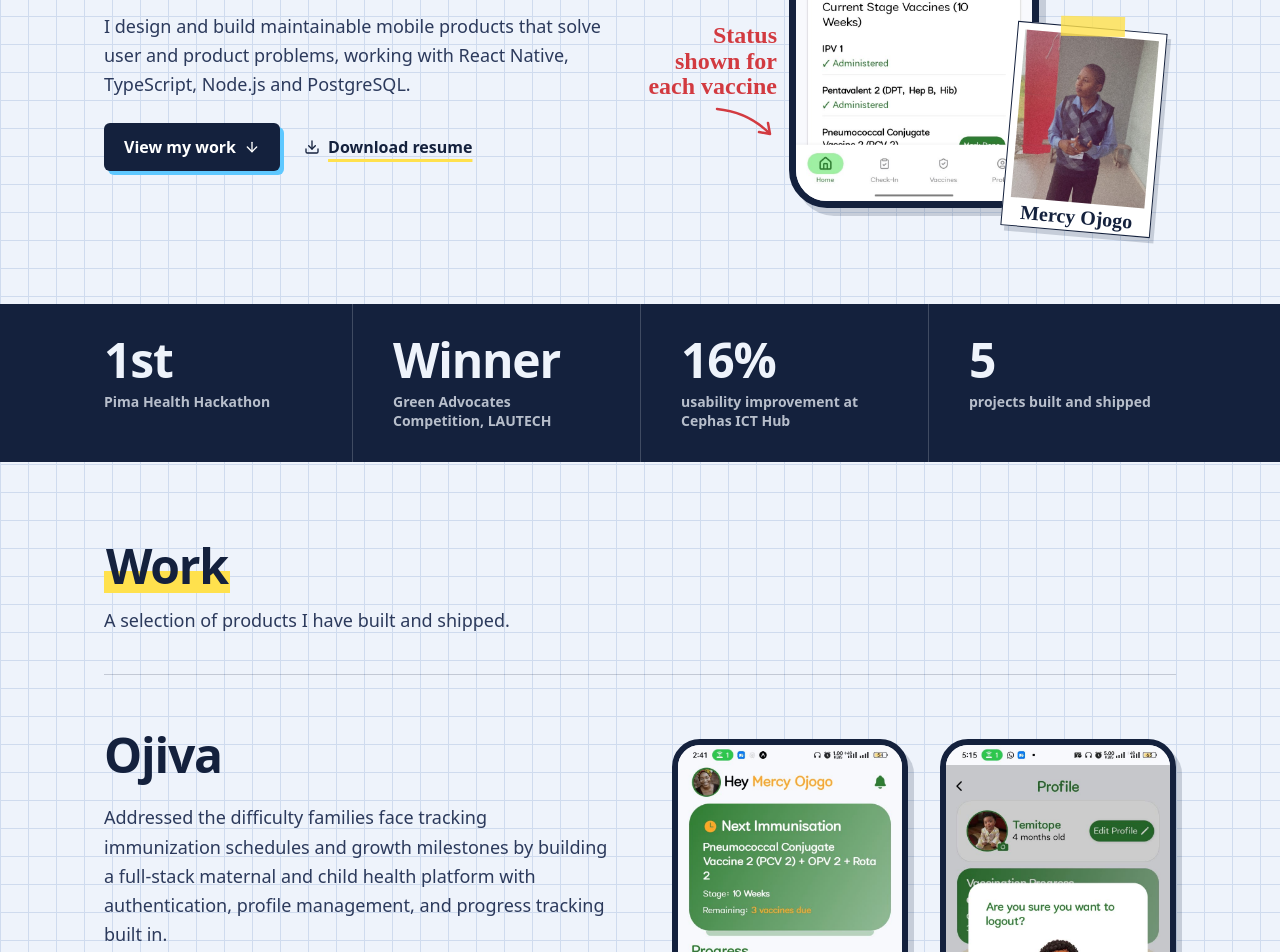
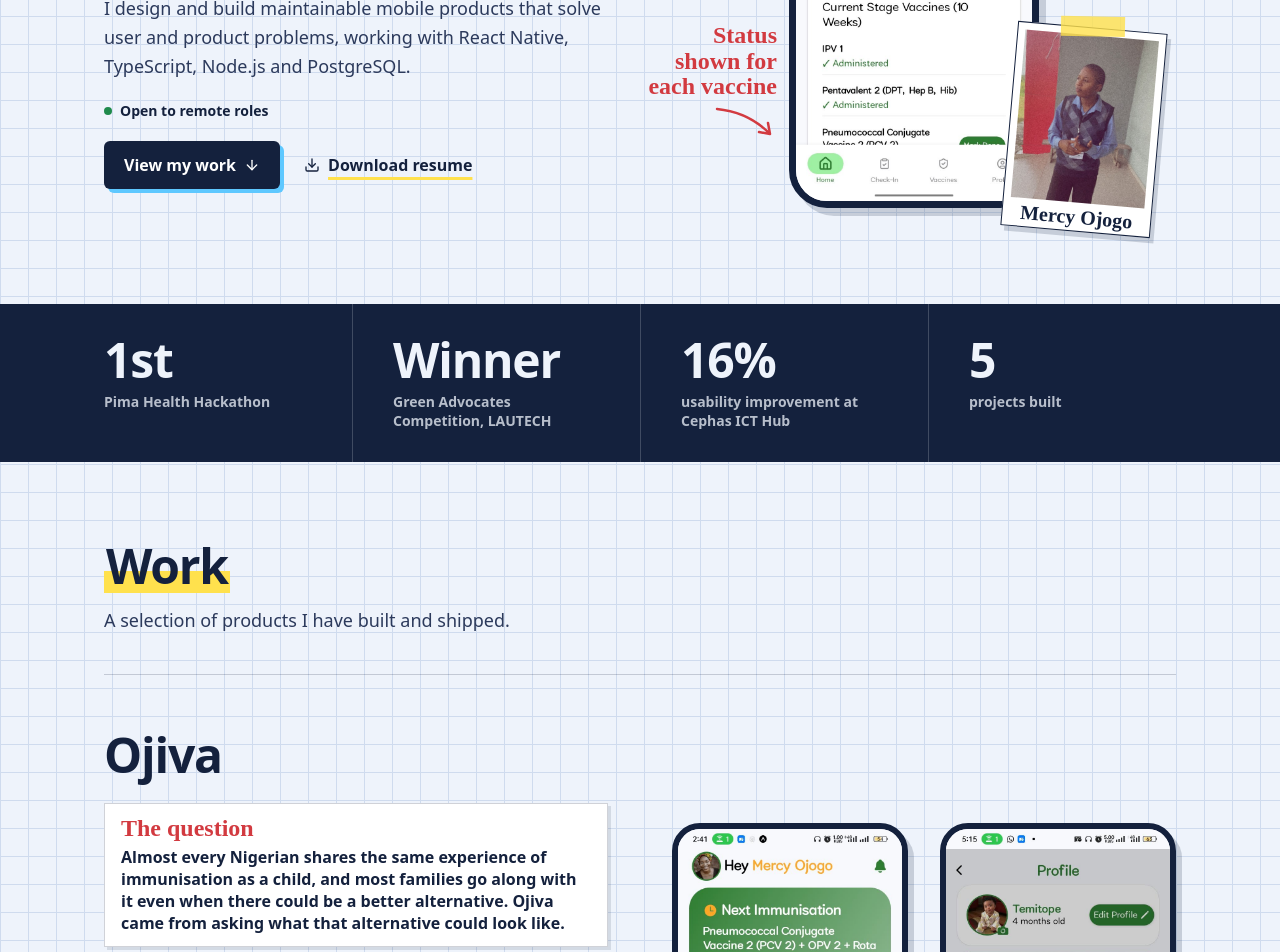
Before and after one commit to OjogoMercy/Portfolio, a React (Vite) app: page / in a window 1280 px wide. Shown: the part 460-1412 px from the top of the page. Built offline with nearby package versions, Linux system fonts and the light colour scheme.

Commit message:
feat: enhance portfolio with story notes and experience details

```diff
--- a/src/App.tsx
+++ b/src/App.tsx
@@ -76,9 +76,11 @@ function App() {
           <SectionHeading>About</SectionHeading>
           <div className="mt-10 grid gap-10 border-t border-ink/20 pt-10 lg:grid-cols-[1fr_1.15fr] lg:gap-16">
             <p className="text-2xl leading-snug font-extrabold tracking-tight text-balance sm:text-3xl">
-              Good software isn't just built with code. It's built through
-              hundreds of thoughtful decisions about users, trade-offs, and
-              long-term maintainability.
+              Good software isn't just built with code. It's built through{" "}
+              <span className="underline decoration-pen decoration-wavy decoration-2 underline-offset-[7px]">
+                hundreds of thoughtful decisions
+              </span>{" "}
+              about users, trade-offs, and long-term maintainability.
             </p>
             <div className="space-y-4 text-lg leading-relaxed text-ink-soft">
               <p>
@@ -102,33 +104,36 @@ function App() {
                 problem well enough to know what should be built in the first
                 place.
               </p>
-              <p>
-                If you're building products that value thoughtful engineering
-                and product thinking, I'd love to connect.
-              </p>
             </div>
           </div>
         </section>
 
         <section
           id="contact"
-          className="mx-auto flex w-full max-w-6xl scroll-mt-20 flex-wrap items-center gap-x-12 gap-y-8 px-5 pb-24 sm:px-10"
+          className="mx-auto w-full max-w-6xl scroll-mt-20 px-5 pb-28 sm:px-10"
         >
-          <div className="min-w-[260px] -rotate-2 bg-marker px-6 py-5 shadow-[4px_5px_0_rgb(20_33_61/0.2)]">
-            <h2 className="text-2xl leading-none font-extrabold tracking-tight">
-              Contact
+          <div className="grid items-end gap-10 border-t-4 border-ink pt-14 lg:grid-cols-[1.4fr_1fr] lg:gap-16">
+            <h2 className="text-4xl leading-[1.08] font-extrabold tracking-tight text-balance sm:text-5xl lg:text-6xl">
+              If you're building products that value{" "}
+              <span className="hl">thoughtful engineering</span> and product
+              thinking, I'd love to connect.
             </h2>
-            <p className="mt-2 font-bold break-all">mercyojogo@gmail.com</p>
-          </div>
-          <div className="flex flex-col gap-4">
-            <a
-              href="mailto:mercyojogo@gmail.com"
-              className="inline-flex w-fit items-center gap-2 rounded-md bg-ink px-5 py-3 font-bold text-white shadow-[4px_4px_0_var(--color-sky)]"
-            >
-              <Mail aria-hidden="true" className="size-4" />
-              Send an email
-            </a>
-            <div className="flex gap-3">
+            <div className="flex flex-col items-start gap-5">
+              <p className="inline-flex items-center gap-2 text-sm font-bold">
+                <span
+                  aria-hidden="true"
+                  className="size-2 rounded-full bg-[#1f8a4c]"
+                />
+                Open to remote roles
+              </p>
+              <a
+                href="mailto:mercyojogo@gmail.com"
+                className="inline-flex items-center gap-3 rounded-md bg-ink px-6 py-4 text-lg font-bold break-all text-white shadow-[5px_5px_0_var(--color-sky)] transition-transform hover:translate-x-0.5 hover:translate-y-0.5 hover:shadow-[3px_3px_0_var(--color-sky)]"
+              >
+                <Mail aria-hidden="true" className="size-5 shrink-0" />
+                mercyojogo@gmail.com
+              </a>
+              <div className="flex gap-3">
               <a
                 href="https://github.com/OjogoMercy"
                 target="_blank"
@@ -163,6 +168,7 @@ function App() {
               >
                 <Phone aria-hidden="true" className="size-5" />
               </a>
+              </div>
             </div>
           </div>
         </section>
--- a/src/components/Database.tsx
+++ b/src/components/Database.tsx
@@ -49,6 +49,8 @@ export interface ExperienceItem {
   id: string;
   company: string;
   role: string;
+  period: string;
+  location: string;
   logo: string;
   highlights: string[];
   tags: string[];
@@ -61,9 +63,15 @@ export interface ProjectScreen {
   note: string;
 }
 
+export interface ProjectStory {
+  label: string;
+  text: string;
+}
+
 export interface ProjectItem {
   id: string;
   company: string;
+  story?: ProjectStory;
   award?: string;
   badge?: string;
   logo: string;
@@ -79,6 +87,8 @@ export const experience: ExperienceItem[] = [
     id: "1",
     company: "Ransact",
     role: "Frontend Mobile Developer",
+    period: "Jan 2026 – Present",
+    location: "Remote",
     logo: "/ransact.png",
     highlights: [
       "Developed a cross-platform fintech application using React Native, Expo Router, and TypeScript.",
@@ -96,9 +106,25 @@ export const experience: ExperienceItem[] = [
     ],
   },
   {
+    id: "3",
+    company: "CowryWise",
+    role: "Campus Ambassador",
+    period: "Apr 2025 – Present",
+    location: "Ogbomosho, Nigeria",
+    logo: "/cowry.webp",
+    highlights: [
+      "Served as a tech advocate, promoting digital financial tools and onboarding users through peer-led sessions",
+      "Organized community events focused on financial literacy, increasing platform adoption within the campus community",
+      "Strengthened speaking and cross-functional communication skills",
+    ],
+    tags: ["Community Advocacy", "Financial Literacy", "Onboarding"],
+  },
+  {
     id: "2",
     company: "Cephas ICT Hub",
     role: "Mobile Application Developer",
+    period: "Apr 2025 – Dec 2025",
+    location: "Ogbomosho, Nigeria",
     logo: "/Cephas.jpg",
     highlights: [
       "Developed mobile applications using React Native, Expo, AsyncStorage, Redux Toolkit, and Zustand",
@@ -112,18 +138,6 @@ export const experience: ExperienceItem[] = [
       "Redux Toolkit",
       "Zustand",
     ],
-  },
-  {
-    id: "3",
-    company: "CowryWise",
-    role: "Campus Ambassador",
-    logo: "/cowry.webp",
-    highlights: [
-      "Served as a tech advocate, promoting digital financial tools and onboarding users through peer-led sessions",
-      "Organized community events focused on financial literacy, increasing platform adoption within the campus community",
-      "Strengthened speaking and cross-functional communication skills",
-    ],
-    tags: ["Community Advocacy", "Financial Literacy", "Onboarding"],
   },
 ];
 
@@ -150,6 +164,10 @@ export const Projects: ProjectItem[] = [
   {
     id: "1",
     company: "Ojiva",
+    story: {
+      label: "The question",
+      text: "Almost every Nigerian shares the same experience of immunisation as a child, and most families go along with it even when there could be a better alternative. Ojiva came from asking what that alternative could look like.",
+    },
     logo: "/OjivaHomescreen.jpg",
     fit: "cover",
     link: "https://github.com/OjogoMercy/HealthCard",
@@ -186,6 +204,10 @@ export const Projects: ProjectItem[] = [
   {
     id: "2",
     company: "ScanMe",
+    story: {
+      label: "Why I built it",
+      text: "I keep a lot of notes and wanted an easy way to keep track of the things I find useful every day. ScanMe is how I made that easier for myself.",
+    },
     logo: "/scanMeHomescreen.jpg",
     fit: "cover",
     link: "https://github.com/OjogoMercy/ScanMeV2",
@@ -221,6 +243,10 @@ export const Projects: ProjectItem[] = [
     company: "Paylinc",
     award: "Green Advocates Competition, LAUTECH",
     badge: "Winner",
+    story: {
+      label: "Status",
+      text: "A startup I'm actively building with classmates from university.",
+    },
     logo: "/paylinc.PNG",
     highlights: [
       "Solving the friction and leakage of cash-based fare collection on university transport by building a QR-based digital wallet system that lets students pay instantly without carrying cash.",
--- a/src/components/FeaturedProject.tsx
+++ b/src/components/FeaturedProject.tsx
@@ -1,6 +1,7 @@
 import { ArrowUpRight } from "lucide-react";
 import { projectLinkLabel } from "./Database";
 import type { ProjectItem } from "./Database";
+import StoryNote from "./StoryNote";
 import TagList from "./TagList";
 
 export default function FeaturedProject({
@@ -16,6 +17,11 @@ export default function FeaturedProject({
         <h3 className="text-4xl leading-none font-extrabold tracking-tight sm:text-5xl">
           {item.company}
         </h3>
+        {item.story && (
+          <div className="mt-6">
+            <StoryNote story={item.story} />
+          </div>
+        )}
         <div className="mt-6 space-y-4 text-lg leading-relaxed text-ink-soft">
           {item.highlights.map((point) => (
             <p key={point}>{point}</p>
--- a/src/components/Hero.tsx
+++ b/src/components/Hero.tsx
@@ -23,7 +23,14 @@ export default function Hero() {
           product problems, working with React Native, TypeScript, Node.js and
           PostgreSQL.
         </p>
-        <div className="mt-1 flex flex-wrap items-center gap-x-6 gap-y-4">
+        <p className="inline-flex items-center gap-2 text-sm font-bold">
+          <span
+            aria-hidden="true"
+            className="size-2 rounded-full bg-[#1f8a4c]"
+          />
+          Open to remote roles
+        </p>
+        <div className="flex flex-wrap items-center gap-x-6 gap-y-4">
           <a
             href="#projects"
             className="inline-flex items-center gap-2 rounded-md bg-ink px-5 py-3 font-bold text-white shadow-[4px_4px_0_var(--color-sky)] transition-transform hover:translate-x-0.5 hover:translate-y-0.5 hover:shadow-[2px_2px_0_var(--color-sky)]"
--- a/src/components/ProjectCard.tsx
+++ b/src/components/ProjectCard.tsx
@@ -1,6 +1,7 @@
 import { ArrowUpRight } from "lucide-react";
 import { projectLinkLabel } from "./Database";
 import type { ProjectItem } from "./Database";
+import StoryNote from "./StoryNote";
 import TagList from "./TagList";
 
 export default function ProjectCard({ item }: { item: ProjectItem }) {
@@ -31,6 +32,7 @@ export default function ProjectCard({ item }: { item: ProjectItem }) {
             <p className="text-sm font-bold text-ink-muted">{item.award}</p>
           )}
         </div>
+        {item.story && <StoryNote story={item.story} />}
         {item.highlights.map((point) => (
           <p key={point} className="leading-relaxed text-ink-soft">
             {point}
--- a/src/components/ProofBand.tsx
+++ b/src/components/ProofBand.tsx
@@ -4,7 +4,7 @@ const proof = [
   { value: "1st", label: "Pima Health Hackathon" },
   { value: "Winner", label: "Green Advocates Competition, LAUTECH" },
   { value: "16%", label: "usability improvement at Cephas ICT Hub" },
-  { value: String(Projects.length), label: "projects built and shipped" },
+  { value: String(Projects.length), label: "projects built" },
 ];
 
 export default function ProofBand() {
--- /dev/null
+++ b/src/components/StoryNote.tsx
@@ -0,0 +1,12 @@
+import type { ProjectStory } from "./Database";
+
+export default function StoryNote({ story }: { story: ProjectStory }) {
+  return (
+    <div className="border border-ink/20 bg-white px-4 py-3 shadow-[3px_3px_0_rgb(20_33_61/0.12)]">
+      <p className="font-hand text-2xl leading-none font-bold text-pen">
+        {story.label}
+      </p>
+      <p className="mt-1.5 leading-snug font-semibold text-ink">{story.text}</p>
+    </div>
+  );
+}
```
Also changed, not shown: src/components/ExperienceCard.tsx (+22 -2 lines).
